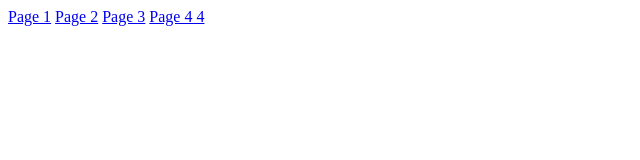
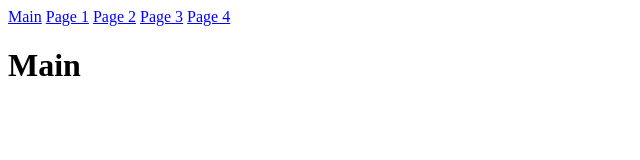
Before and after one commit to Kami-slp/Kami-slp.github.io, a plain HTML site: page index.html in a window 1280 px wide. Shown: the whole page, without its empty margins (0-640 px from the left). Drawn offline with Linux system fonts and the light colour scheme.

Commit message:
Update index.html

```diff
--- a/index.html
+++ b/index.html
@@ -1,9 +1,23 @@
 <!DOCTYPE html>
 <html>
-  <body>
-    <a href=page1.html>Page 1</a>
-    <a href=page2.html> Page 2</a>
-    <a href=page3.html>Page 3</a>
-    <a href=page4.html>Page 4 4</a>
-  </body>
+<head>
+<style>
+a {color:blue}
+</style>
+</head>
+<body>
+<a href = "index.html">Main</a>
+
+<a href = "page1.html">Page 1</a>
+
+<a href = "page2.html">Page 2</a>
+
+<a href = "page3.html">Page 3</a>
+
+<a href = "page4.html">Page 4</a>
+
+<h1>Main</h1>
+
+</body>
+
 </html>
```
